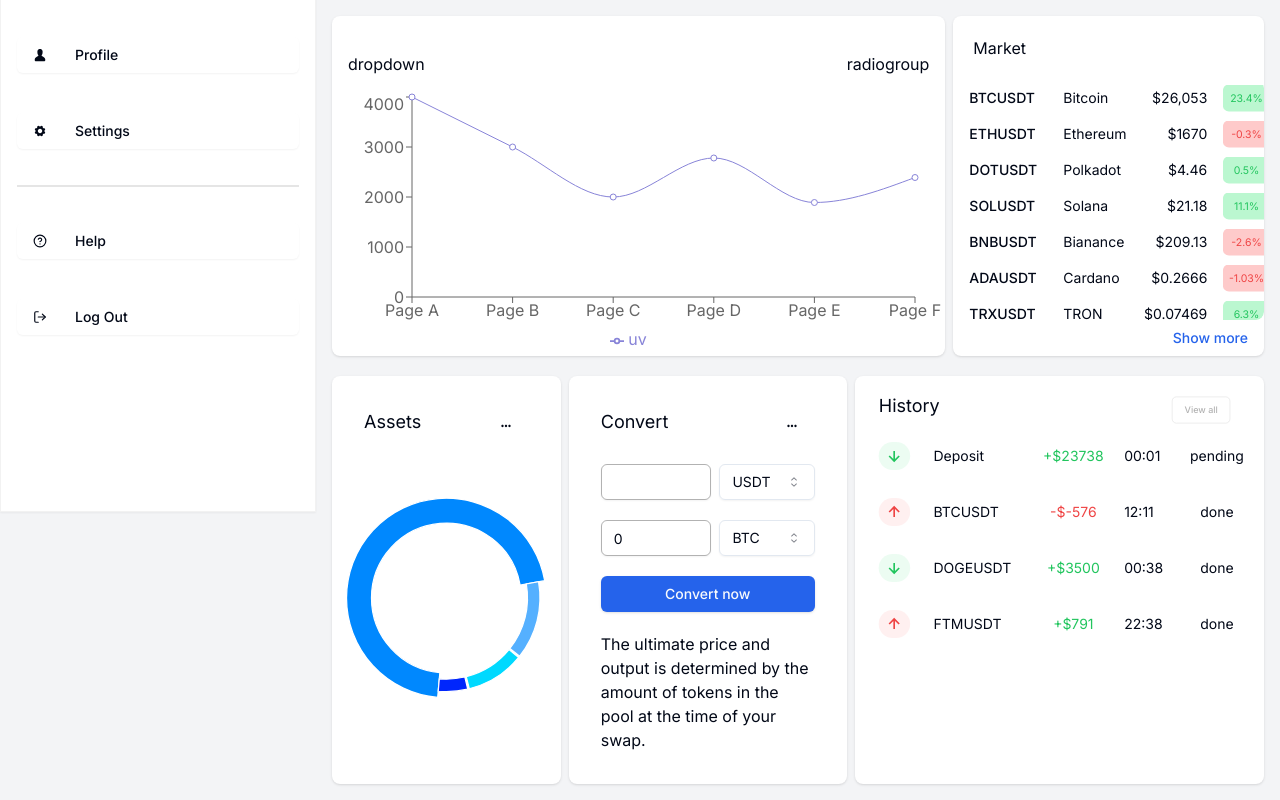
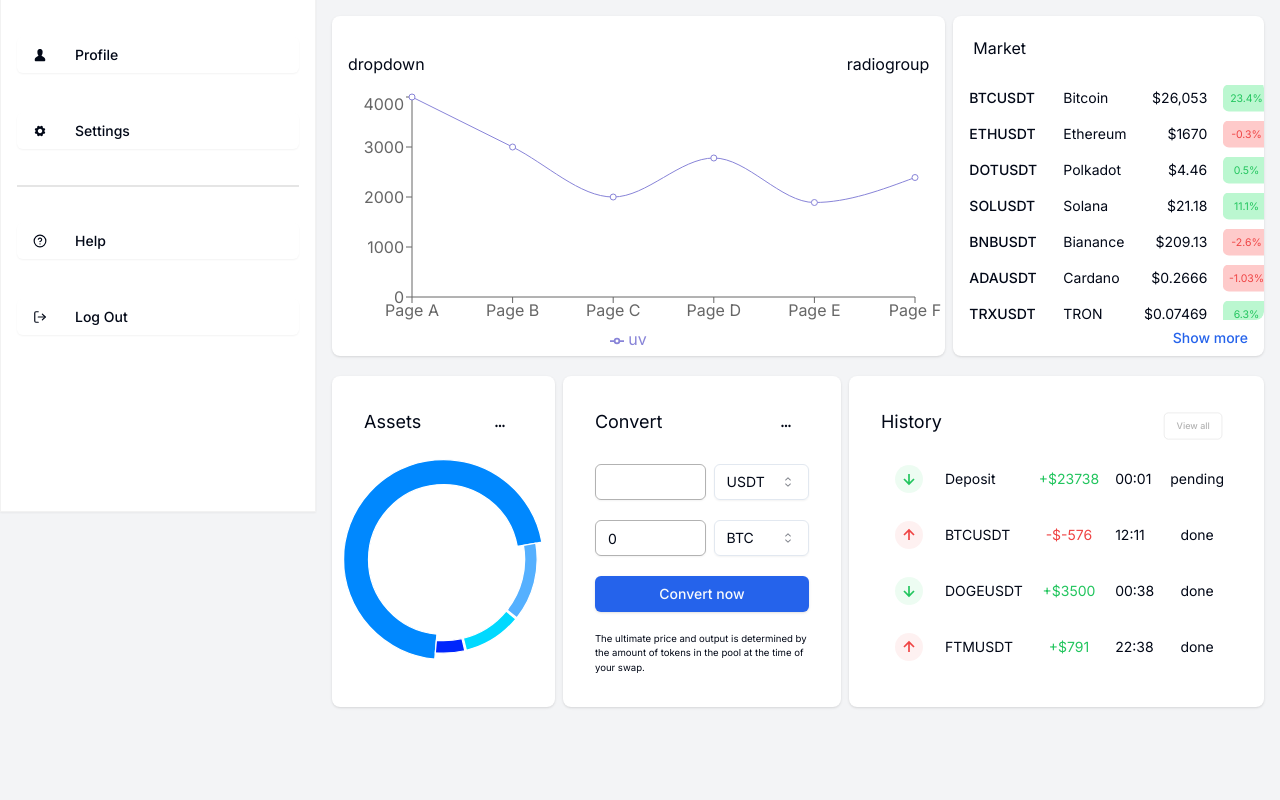
Before and after one commit to jwd222/bluetrade-dashboard, a Next.js app: page / in a window 1280 px wide. Shown: the part 288-1088 px from the top of the page. After the commit the page ends 1011 px from the top, so only its background shows below. Built offline with nearby package versions, Linux system fonts and the light colour scheme.

Commit message:
fixed layout issue

```diff
--- a/components/Coverter.tsx
+++ b/components/Coverter.tsx
@@ -67,7 +67,7 @@ const Converter = () => {
           <BiDotsHorizontalRounded />
         </Button>
       </div>
-      <div className="flex w-full max-w-sm items-center space-x-2">
+      <div className="flex w-full items-center space-x-2">
         <Input
           className="dark:bg-black border dark:border-white/30
           border-black/30 dark:text-white"
@@ -86,7 +86,7 @@ const Converter = () => {
           </SelectContent>
         </Select>
       </div>
-      <div className="flex w-full max-w-sm items-center space-x-2">
+      <div className="flex w-full items-center space-x-2">
         <Input
           className="dark:bg-black border dark:border-white/30
           border-black/30 dark:text-white"
@@ -108,7 +108,7 @@ const Converter = () => {
       <Button className="w-full" onClick={handleConvert}>
         Convert now
       </Button>
-      <p className="p-0 dark:text-white">
+      <p className="p-0 text-[60%] dark:text-white">
         The ultimate price and output is determined by the amount of tokens in
         the pool at the time of your swap.
       </p>
--- a/components/History.tsx
+++ b/components/History.tsx
@@ -7,9 +7,9 @@ const History = () => {
   return (
     <div
       className="rounded-lg flex flex-col shadow w-[45%]
-    dark:text-white dark:bg-gray-900 bg-white px-2 pt-2 flex-auto"
+    dark:text-white dark:bg-gray-900 bg-white p-8 flex-auto justify-between"
     >
-      <div className="flex flex-row justify-between w-full px-4 pt-2">
+      <div className="flex flex-row justify-between w-full flex-auto">
         <h1 className="text-lg dark:text-white justify-start">History</h1>
         <Button
           className="dark:bg-gray-950 dark:text-white/30 text-xs
```
